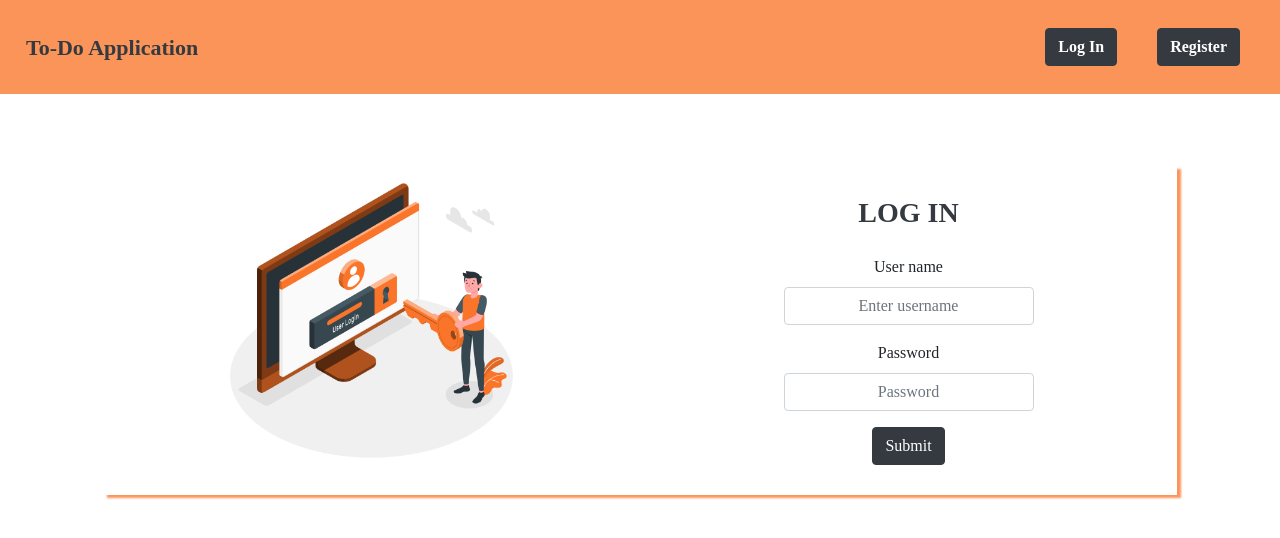
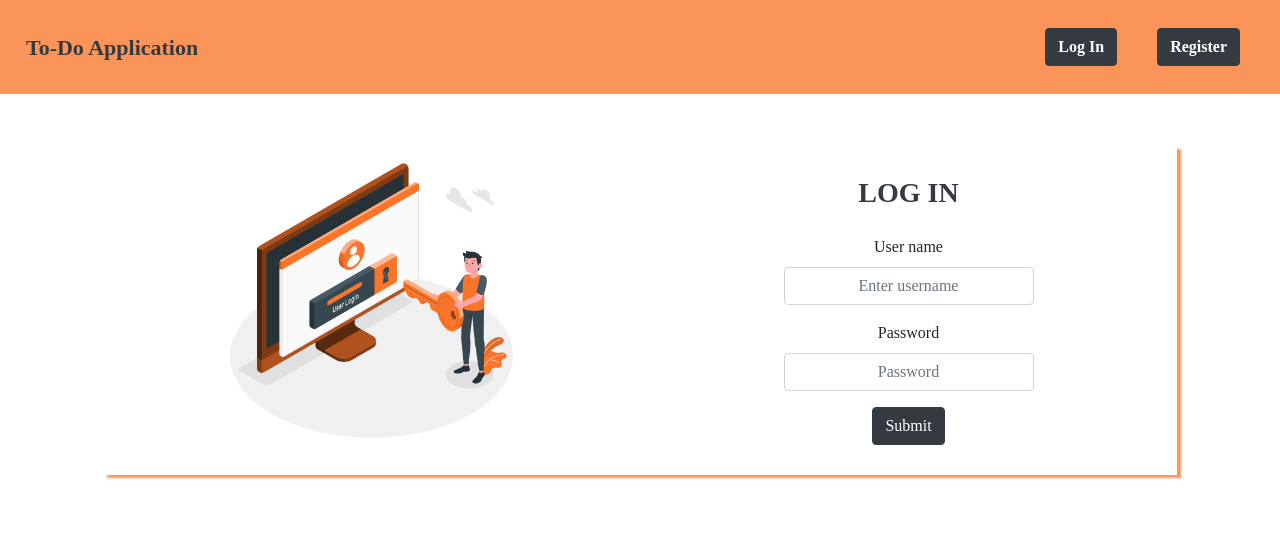
Before and after one commit to nikky301197/TodoAppFrontEndCode, a React (Create React App) app: page /login in a window 1280 px wide. Shown: the top 538 px of the page. Built offline with nearby package versions, Linux system fonts and the light colour scheme.

Commit message:
aligment changes

```diff
--- a/src/Components/LoginComonent.jsx
+++ b/src/Components/LoginComonent.jsx
@@ -44,7 +44,7 @@ export default function LoginComponent() {
   };
 
   return (
-    <div className="loginSec container p-5 mt-4">
+    <div className="loginSec container p-5  mt-lg-1 mt-md-5 mt-5">
       <div className="row  " style={{ boxShadow:"#FB945A 4px 3px 2px"
         }}>
      <div className="col-md-6 col-2 ">
--- a/src/Components/RegisterComponent.jsx
+++ b/src/Components/RegisterComponent.jsx
@@ -41,7 +41,7 @@ export default function RegisterComponent() {
   }
 
   return (
-    <div className="resgister-sec container  p-5 mt-4">
+    <div className="resgister-sec container  p-5 mt-lg-1 mt-md-5 mt-5">
       <div className="row " style={{ boxShadow:"#FB945A 4px 3px 2px"
         }}>
       <div className="col-md-6 col-2 ">
```
